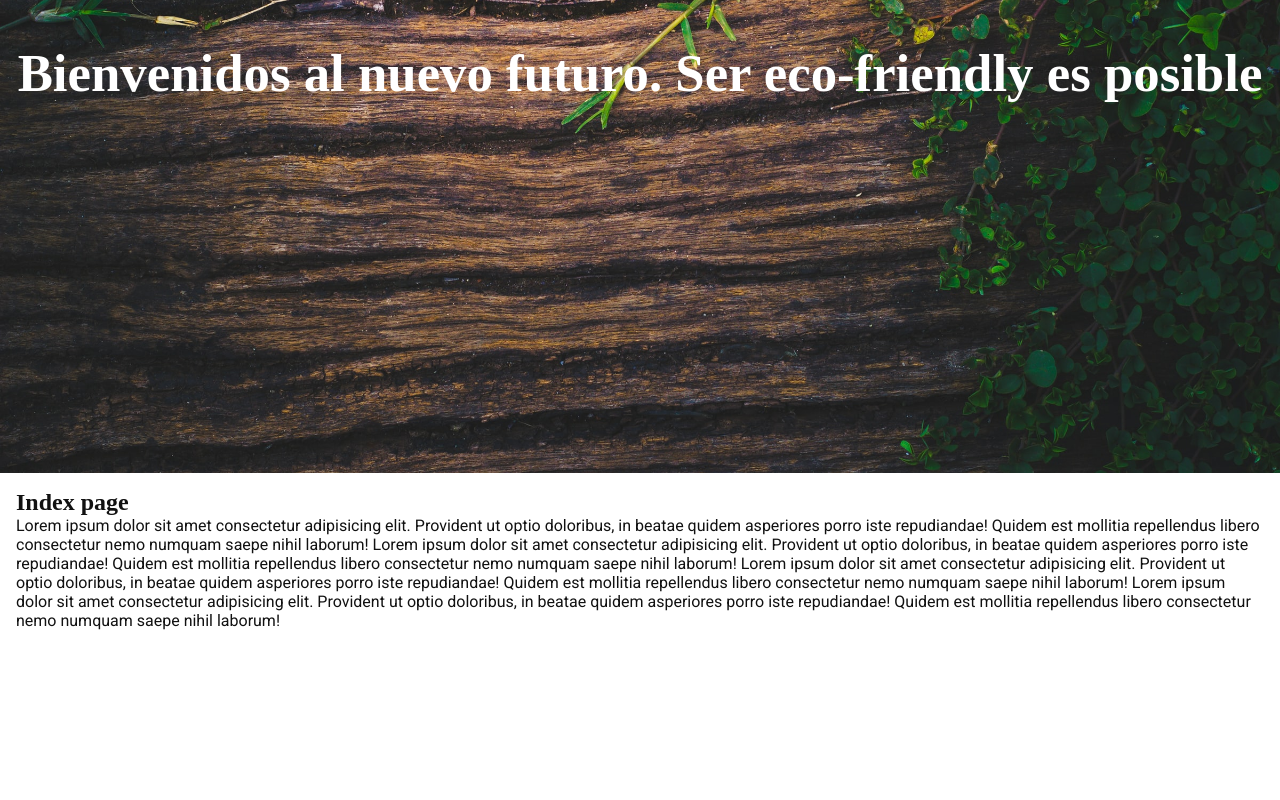
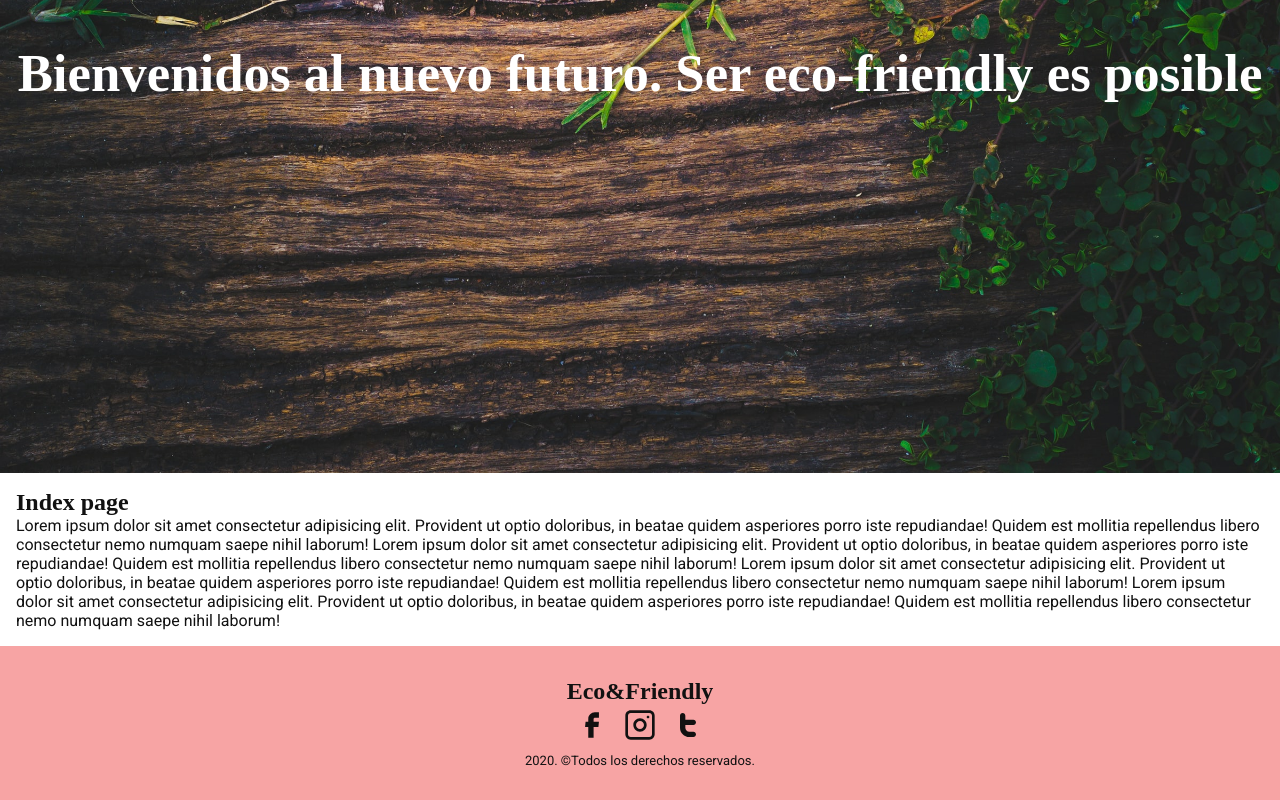
Before and after one commit to fabianrguez/eco-friendly-shop, a Gatsby site: page / in a window 1280 px wide. Shown: the part 439-1239 px from the top of the page. Before the commit the page ends 1085 px from the top, so only its background shows below. Built offline with nearby package versions, Linux system fonts and the light colour scheme; Gatsby itself is replaced by a stand-in of ours; a web font is replaced by a local one.

Commit message:
footer component

```diff
--- a/package.json
+++ b/package.json
@@ -20,6 +20,7 @@
     "react": "^16.12.0",
     "react-dom": "^16.12.0",
     "react-helmet": "^6.1.0",
+    "react-icons": "^4.1.0",
     "styled-components": "^5.2.1"
   },
   "devDependencies": {
--- /dev/null
+++ b/src/components/Footer/Footer.js
@@ -0,0 +1,35 @@
+import React from 'react';
+import { CgFacebook, CgInstagram, CgTwitter } from 'react-icons/cg';
+import {
+  FooterContainer,
+  FooterContent,
+  Paragraph,
+  SocialIcons,
+  SocialLink,
+} from './FooterStyles';
+
+function Footer({ title }) {
+  return (
+    <FooterContainer>
+      <FooterContent>
+        <h2>{title}</h2>
+        <SocialIcons>
+          <SocialLink href="https://facebook.com">
+            <CgFacebook />
+          </SocialLink>
+          <SocialLink href="https://instagram.com">
+            <CgInstagram />
+          </SocialLink>
+          <SocialLink href="https://twitter.com">
+            <CgTwitter />
+          </SocialLink>
+        </SocialIcons>
+        <Paragraph>
+          {new Date().getFullYear().toString()}. ©Todos los derechos reservados.
+        </Paragraph>
+      </FooterContent>
+    </FooterContainer>
+  );
+}
+
+export default Footer;
--- /dev/null
+++ b/src/components/Footer/FooterStyles.js
@@ -0,0 +1,35 @@
+import styled from 'styled-components';
+
+export const FooterContainer = styled.footer`
+  background: #f7a4a4;
+  padding: 2rem;
+`;
+
+export const FooterContent = styled.div`
+  width: 100%;
+  align-items: center;
+  justify-content: center;
+  display: flex;
+  flex-direction: column;
+`;
+
+export const SocialIcons = styled.div`
+  width: 100%;
+  display: flex;
+  align-items: center;
+  justify-content: center;
+  font-size: 2rem;
+`;
+
+export const SocialLink = styled.a`
+  padding: 0.25rem 0.5rem;
+  transition: all ease-in-out 0.4s;
+
+  &:hover {
+    transform: scale(1.08);
+  }
+`;
+
+export const Paragraph = styled.p`
+    font-size: small;
+`;
--- a/src/components/layout.js
+++ b/src/components/layout.js
@@ -2,6 +2,7 @@
 import { graphql, useStaticQuery } from 'gatsby';
 import PropTypes from 'prop-types';
 import React, { useEffect, useState } from 'react';
+import Footer from './Footer/Footer';
 import GlobalStyle, { Backdrop } from './globalStyle';
 import Header from './Header/Header';
 
@@ -22,6 +23,8 @@ const Layout = ({ children }) => {
     setMenuOpen(false);
   };
 
+  console.log(data);
+
   useEffect(() => {
     menuOpen
       ? (document.body.style.overflowY = 'hidden')
@@ -32,16 +35,19 @@ const Layout = ({ children }) => {
     );
   }, [menuOpen]);
 
+  const siteTitle = data.site?.siteMetadata.title || '';
+
   return (
     <>
       <GlobalStyle />
       {menuOpen && <Backdrop onClick={() => clickBackdropHandler()} />}
       <Header
-        title={data.site?.siteMetadata.title}
+        title={siteTitle}
         menuOpen={menuOpen}
         menuOpenHandler={setMenuOpen}
       />
       <main>{children}</main>
+      <Footer title={siteTitle} />
     </>
   );
 };
```
Also changed, not shown: 1 other file.
